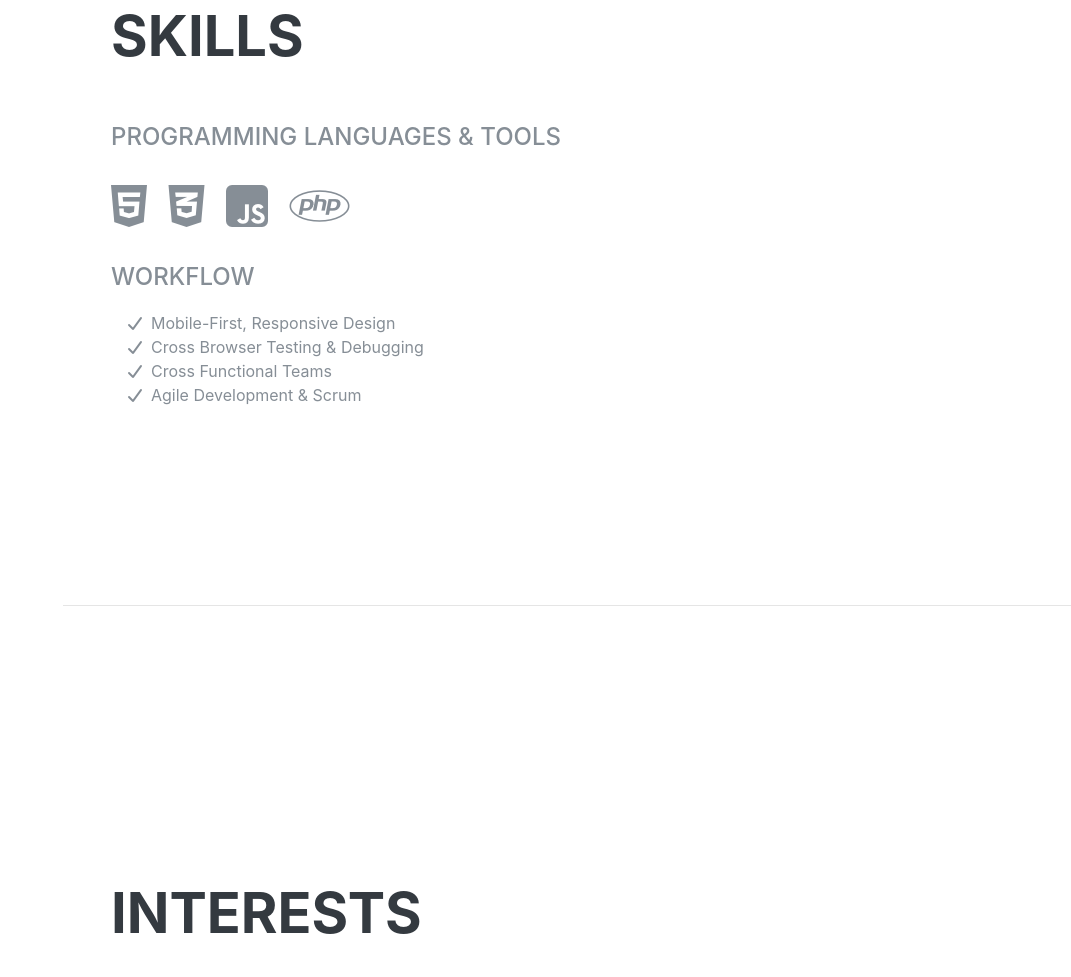
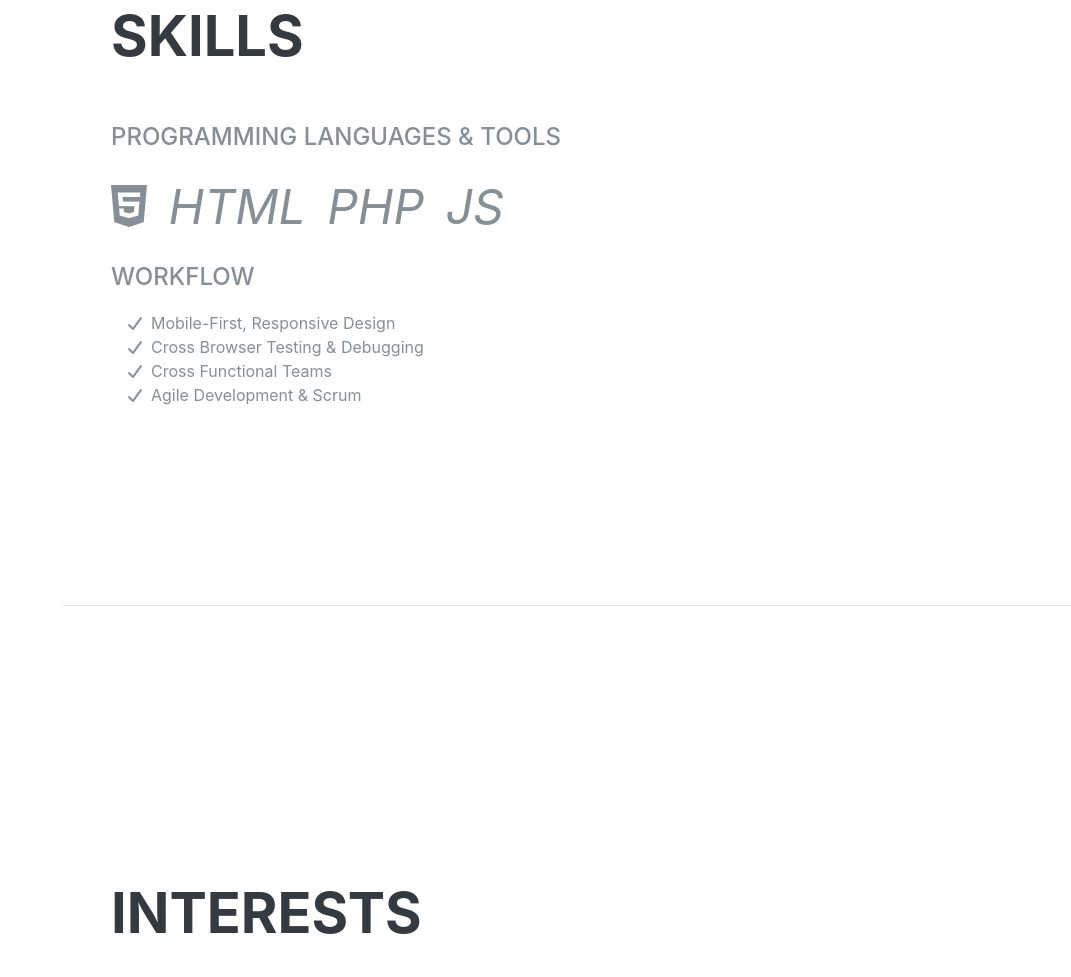
Before and after one commit to RahulRascal/rahulresume, a plain HTML site: page index.html in a window 1280 px wide. Shown: the part 2598-3575 px from the top of the page, without its empty margins (209-1280 px from the left). Drawn offline with Linux system fonts and the light colour scheme; a web font is replaced by a local one.

Commit message:
Update index.html

```diff
--- a/index.html
+++ b/index.html
@@ -175,14 +175,14 @@
             <i class="fab fa-html5"></i>
           </li>
           <li class="list-inline-item">
-            <i class="fab fa-css3-alt"></i>
+            <i >HTML</i>
           </li>
           <li class="list-inline-item">
-            <i class="fab fa-js-square"></i>
+            <i>PHP</i>
           </li>
           </li>
           <li class="list-inline-item">
-            <i class="fab fa-php"></i>
+            <i>JS</i>
 
         </ul>
 
```
